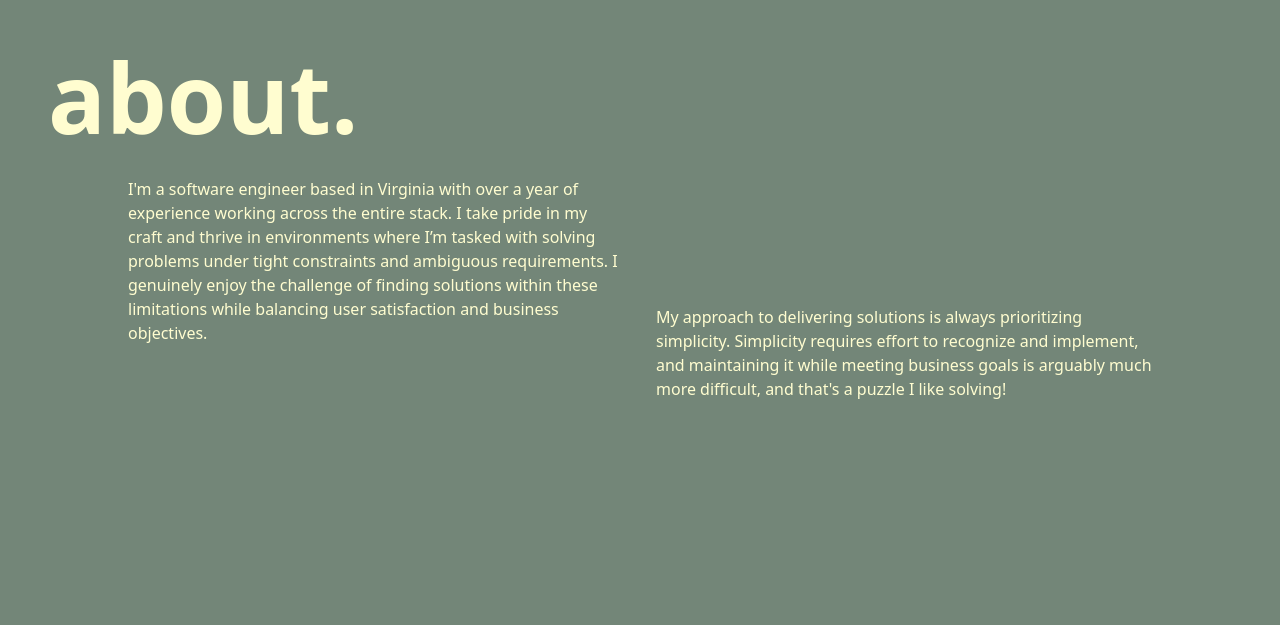
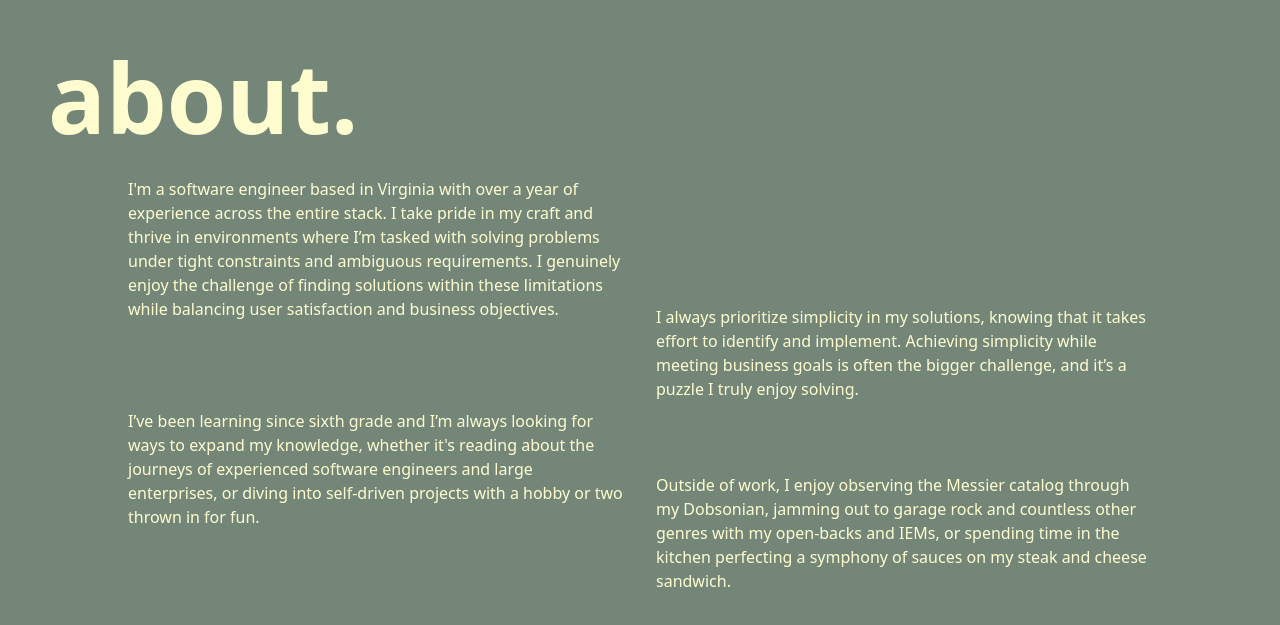
Before and after one commit to ris-tlp/ris-tlp.github.io, a React (Vite) app: page / in a window 1280 px wide. Shown: the part 799-1424 px from the top of the page. Built offline with nearby package versions, Linux system fonts and the light colour scheme.

Commit message:
Finalize about me component

```diff
--- a/src/components/About.tsx
+++ b/src/components/About.tsx
@@ -1,67 +1,34 @@
 export default function About() {
     let aboutMeItems: string[] = [
-        "I'm a software engineer passionate about building scalable, reliable solutions that make an impact. With experience across both backend and frontend development, I thrive in creating seamless, data-driven applications that support long-term sustainability.",
-        "I enjoy diving deep into new technologies, constantly learning and applying creative problem-solving techniques to complex challenges. Whether it’s optimizing performance or exploring new frameworks, I’m always looking to improve and refine my craft.",
-        "Outside of coding, I’m an avid amateur astronomer, integrating my personal interests into projects, like developing an observation tracker to enhance my telescope experiences. When I’m not stargazing, I love staying active, whether it’s through hiking, exploring the outdoors, or diving into new books.",
-        "Throughout my career, I’ve worked closely with multidisciplinary teams, including engineers, designers, and government agencies, to drive impactful, data-driven projects. I take pride in fostering collaboration and working towards solutions that align with both technical goals and business objectives.",
-        "I'm always eager to mentor early-career developers, sharing my experiences and helping them navigate the complexities of the tech world. I believe in empowering others and creating an environment where learning and growth are prioritized.",
-        "As an engineer, I’m deeply invested in making an impact not just within the code I write, but in the broader mission of the projects I work on. I recognize technology is a means to an end, but a powerful one.",
-        "I’m passionate about developing solutions that have a lasting impact, especially in areas that contribute to sustainability and efficiency. I enjoy the challenge of working in dynamic environments where innovation and practicality meet."
+      "I'm a software engineer based in Virginia with over a year of experience across the entire stack. I take pride in my craft and thrive in environments where I’m tasked with solving problems under tight constraints and ambiguous requirements. I genuinely enjoy the challenge of finding solutions within these limitations while balancing user satisfaction and business objectives.",
+      "I always prioritize simplicity in my solutions, knowing that it takes effort to identify and implement. Achieving simplicity while meeting business goals is often the bigger challenge, and it’s a puzzle I truly enjoy solving.",
+      "I’ve been learning since sixth grade and I’m always looking for ways to expand my knowledge, whether it's reading about the journeys of experienced software engineers and large enterprises, or diving into self-driven projects with a hobby or two thrown in for fun.",
+      "Outside of work, I enjoy observing the Messier catalog through my Dobsonian, jamming out to garage rock and countless other genres with my open-backs and IEMs, or spending time in the kitchen perfecting a symphony of sauces on my steak and cheese sandwich."
     ];
-
-    aboutMeItems = [
-        "I'm a software engineer based in Virginia with over a year of experience working across the entire stack. I take pride in my craft and thrive in environments where I’m tasked with solving problems under tight constraints and ambiguous requirements.  I genuinely enjoy the challenge of finding solutions within these limitations while balancing user satisfaction and business objectives.",
-        // "Throughout my career, I’ve worked closely with multidisciplinary teams, including engineers from other disciplines, designers, and government agencies, to drive impactful, data-driven projects. I take pride in fostering collaboration and working towards solutions that align with both technical goals and business objectives.",
-        // "I enjoy diving deep into new technologies, constantly learning and applying creative problem-solving techniques to complex challenges. Whether it’s optimizing performance or exploring new frameworks, I’m always looking to improve and refine my craft.",
-        "My approach to delivering solutions is always prioritizing simplicity. Simplicity requires effort to recognize and implement, and maintaining it while meeting business goals is arguably much more difficult, and that's a puzzle I like solving!"
-
-
-    ]
-
 
     return (
       <>
         <section className="container p-4 h-screen">
           <div className="flex flex-col space-y-8">
             <h1 className="text-8xl font-bold text-center md:text-start">about.</h1>
-                    <div className="grid md:grid-cols-2 gap-8 max-w-5xl mx-auto">
-                        <div className="space-y-8">
-                            <p className="text-start">{aboutMeItems[0]}</p>
+
+            <div className="grid md:grid-cols-2 gap-4 md:gap-8 max-w-5xl mx-auto">
+              {aboutMeItems.slice(0, 2).map((item, index) => (
+                <div key={index} className={`md:space-y-8 ${index === 1 ? 'md:mt-32' : ''}`}>
+                  <p className="text-start">{item}</p>
                 </div>
-                        <div className="md:mt-32">
-                            <p className="text-start">{aboutMeItems[1]}</p>
-                        </div>
+              ))}
             </div>
 
-                    <div className="grid md:grid-cols-2 gap-8 max-w-5xl mx-auto">
-                        <div className="space-y-8">
-                            <p className="text-start">{aboutMeItems[2]}</p>
+            <div className="grid md:grid-cols-2 gap-4 md:gap-8 max-w-5xl mx-auto -my-6">
+              {aboutMeItems.slice(2, 4).map((item, index) => (
+                <div key={index} className={`space-y-8 ${index === 1 ? 'md:mt-16' : ''}`}>
+                  <p className="text-start">{item}</p>
                 </div>
-                        <div className="md:mt-32">
-                            <p>{aboutMeItems[3]}</p>
+              ))}
             </div>
-                    </div>
-
-                    <div className="grid md:grid-cols-2 gap-8 max-w-5xl mx-auto">
-                        <div className="space-y-8">
-                            <p>{aboutMeItems[4]}</p>
-                        </div>
-                        <div className="md:mt-32">
-                            <p>{aboutMeItems[5]}</p>
-                        </div>
-                    </div>
-
-                    <div className="grid md:grid-cols-2 gap-8 max-w-5xl mx-auto">
-                        <div className="space-y-8">
-                            <p>{aboutMeItems[6]}</p>
-                        </div>
-                        <div className="md:mt-32">
-                            <p>{aboutMeItems[7]}</p>
-                        </div>
-                    </div>
-
           </div>
         </section>
       </>
-    )
+    );
   }
```
Lines whose indentation alone changed are shown as unchanged.
